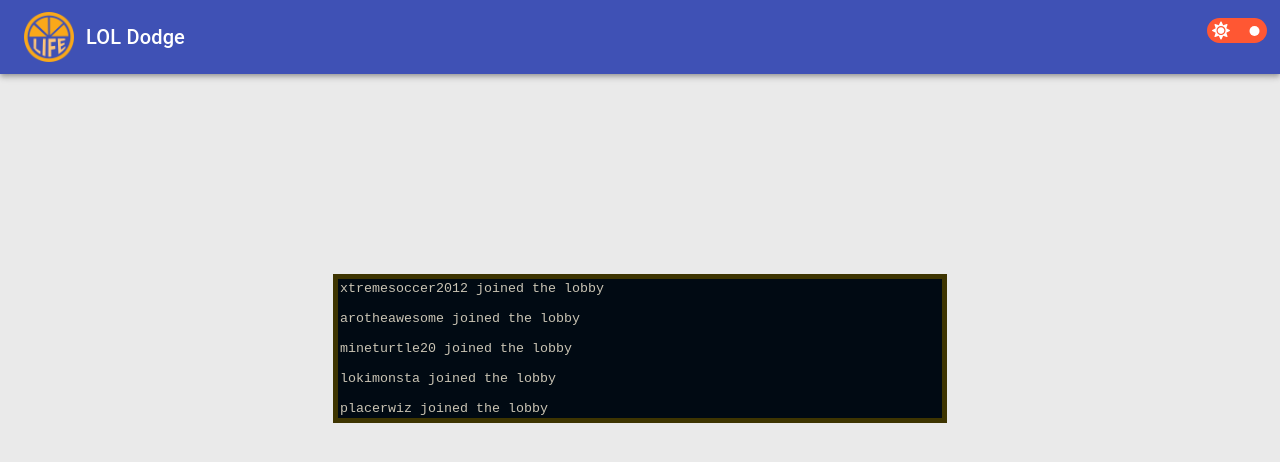
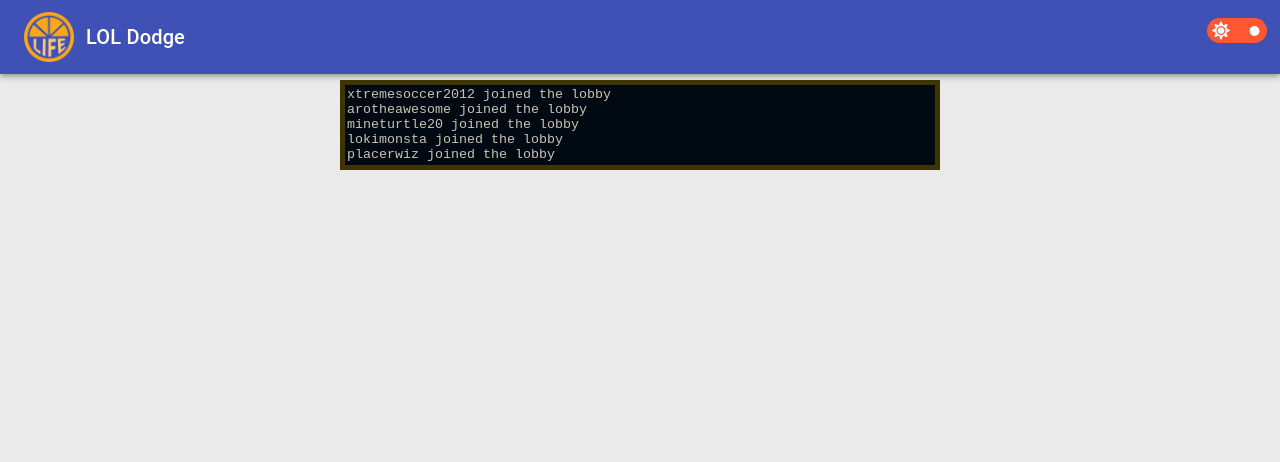
Before and after one commit to braydenwerner/LOL-Primate, a Next.js app: page / in a window 1280 px wide. Shown: the top 462 px of the page. Built offline with nearby package versions, Linux system fonts and the light colour scheme; no server answers.

Commit message:
added styling

```diff
--- a/src/components/elements/SummonerProfileCard/SummonerProfileCard.styled.ts
+++ b/src/components/elements/SummonerProfileCard/SummonerProfileCard.styled.ts
@@ -1,9 +1,17 @@
 import styled from 'styled-components'
 import { LinearProgress } from '@material-ui/core'
+import { commonColors } from '../../../styles/theme'
 
-export const ProfileIcon = styled.img`
-    border-radius: 20px;
+export const Winrate = styled.div`
+    position: relative;
+    bottom: 12px;
+    background-color: ${commonColors.red};
+    border-radius: 15px;
+    font-size: 20px;
+    padding: 5px;
+
 `
+
 
 export const ProfileContainer = styled.div`
     display: flex;
@@ -29,10 +37,19 @@ export const WinLossContainer = styled.div`
 export const ProgressBar = styled(LinearProgress)`
     width: 55%;
 `
-
-export const LPDiv = styled.div`
+export const LPDivContainer = styled.div`
+    background-color: ${commonColors.red};
+    border-radius: 50px;
     position: relative;
     top: 15px;
+    padding: 4px;
+`
+export const LPDiv = styled.div`
+`
+
+export const SummonerTierContainer = styled.div`
+    background-color: ${(props) => props.theme.secondary};
+    border-radius: 105px;
 `
 
 export const RankContainer = styled.div`
@@ -40,14 +57,21 @@ export const RankContainer = styled.div`
     justify-content: center;
     position: relative;
     bottom: 15px;
-    background-color: #C6493A;
+    background-color: ${commonColors.red};
     text-align: center;
     border-radius: 6px;
     width: 25px;
 `
 
+export const ProfileIcon = styled.img`
+position: relative;
+
+    margin-top: 20px;
+    border-radius: 20px;
+`
+
 export const SummonerLevel = styled.div`
-    background-color: #C6493A;
+    background-color: ${commonColors.red};
     position: relative;
     bottom: 12px;
     font-size: 12px;
--- a/src/components/elements/SummonerProfileCard/SummonerProfileCard.tsx
+++ b/src/components/elements/SummonerProfileCard/SummonerProfileCard.tsx
@@ -28,24 +28,35 @@ export const SummonerProfileCard: React.FC<SummonerProfileCardProps> = ({
 
   return (
     <Styled.ProfileContainer>
-      {winrate ? (
+      {summoner.tier ? (
         <>
-          <div style={winrate > 50 ? { color: 'GREEN' } : { color: 'RED' }}>WR: {winrate}%</div>
-          <Styled.LPDiv>{summoner.leaguePoints} lp</Styled.LPDiv>
-          <Image src={`/images/${(summoner.tier)?.toLowerCase()}.png`} alt={`${summoner.tier}-icon`} width={130} height={150} />
-          <Styled.RankContainer>
-            <div>{summoner.rank}</div>
-          </Styled.RankContainer>
+          <Styled.Winrate>WR: {winrate}%</Styled.Winrate>
+          <div>{summoner.name}</div>
+          <Styled.ProfileIcon width={90} height={90} src={`http://ddragon.leagueoflegends.com/cdn/${dataDragonAPIVersion}/img/profileicon/${summoner.profileIconId}.png`} />
+          <Styled.SummonerLevel>{summoner.summonerLevel}</Styled.SummonerLevel>
           <Styled.WinLossContainer>
             <div style={{ color: 'GREEN' }}>W: {summoner.wins}</div>
             <div style={{ color: 'RED' }}>L: {summoner.losses}</div>
           </Styled.WinLossContainer>
           <Styled.ProgressBar variant="determinate" value={winrate} />
+          <Styled.LPDivContainer>
+            <Styled.LPDiv>{summoner.leaguePoints} lp</Styled.LPDiv>
+          </Styled.LPDivContainer>
+          <Styled.SummonerTierContainer>
+            <Image src={`/images/${(summoner.tier)?.toLowerCase()}.png`} alt={`${summoner.tier}-icon`} width={130} height={150} />
+          </Styled.SummonerTierContainer>
+          <Styled.RankContainer>
+            <div>{summoner.rank}</div>
+          </Styled.RankContainer>
         </>
-      ) : (<div>No ranked data</div>)}
-      <div>{summoner.name}</div>
-      <Styled.ProfileIcon width={90} height={90} src={`http://ddragon.leagueoflegends.com/cdn/${dataDragonAPIVersion}/img/profileicon/${summoner.profileIconId}.png`} />
-      <Styled.SummonerLevel>{summoner.summonerLevel}</Styled.SummonerLevel>
+      ) : (
+        <>
+          <div>{summoner.name}</div>
+          <Styled.ProfileIcon width={90} height={90} src={`http://ddragon.leagueoflegends.com/cdn/${dataDragonAPIVersion}/img/profileicon/${summoner.profileIconId}.png`} />
+          <Styled.SummonerLevel>{summoner.summonerLevel}</Styled.SummonerLevel>
+          <div>No ranked data exists for this season</div>
+        </>
+      )}
     </Styled.ProfileContainer>
   );
 };
--- a/src/components/modules/SummonerStats/SummonerStats.tsx
+++ b/src/components/modules/SummonerStats/SummonerStats.tsx
@@ -22,12 +22,13 @@ export const SummonerStats: React.FC<SummonerStatsProps> = React.memo(({
   mostCommonLanes,
   mostCommonChampions,
 }) => {
+  console.log(mostCommonChampions)
   return (
     <Grid
       container
       direction="row"
       justify="center"
-      style={{ marginTop: '20px' }}
+      style={{ marginTop: '150px' }}
     >
       {Object.keys(summonerData).map(
         (summonerObjKey: string, i: number) => {
--- a/src/pages/ChampSelectPage.tsx
+++ b/src/pages/ChampSelectPage.tsx
@@ -64,7 +64,6 @@ export interface Lane {
 }
 
 const ChampSelectPage: React.FC = () => {
-  const [showInput, setShowInput] = useState<boolean>(true)
   const [isLoading, setIsLoading] = useState<boolean>(false);
   const [isLoaded, setIsLoaded] = useState<boolean>(false)
   const [summonerNames, setSummonerNames] = useState<string[]>([])
@@ -175,7 +174,6 @@ const ChampSelectPage: React.FC = () => {
       setMostCommonChampions(tempMostCommonChamps)
       setIsLoading(false)
       setIsLoaded(true)
-      setShowInput(false)
     }
 
     if (Object.keys(matchOverviewData).length > 0) populateMatchData()
@@ -228,31 +226,24 @@ const ChampSelectPage: React.FC = () => {
 
   return (
     <Wrapper>
+      <StyledTextField
+        onChange={handleTextChange}
+        placeholder={`xtremesoccer2012 joined the lobby\narotheawesome joined the lobby\nmineturtle20 joined the lobby\nlokimonsta joined the lobby\nplacerwiz joined the lobby`
+        }
+      />
+      {isLoaded && (
+        <SummonerStats
+          summonerData={summonerData}
+          mostCommonLanes={mostCommonLanes}
+          mostCommonChampions={mostCommonChampions}
+        />
+      )}
       {isLoading && (
         <LoadingContainer>
           <GuardSpinner size={100} />
           <div>Retrieving Summoner Data</div>
           <BarLoader color={'red'} width='100%' />
         </LoadingContainer>
-      )}
-      {showInput && (
-        <StyledTextField
-          onChange={handleTextChange}
-          placeholder={
-            `xtremesoccer2012 joined the lobby
-             \narotheawesome joined the lobby
-             \nmineturtle20 joined the lobby
-             \nlokimonsta joined the lobby
-             \nplacerwiz joined the lobby`
-          }
-        />)
-      }
-      {isLoaded && (
-        <SummonerStats
-          summonerData={summonerData}
-          mostCommonLanes={mostCommonLanes}
-          mostCommonChampions={mostCommonChampions}
-        />
       )}
     </Wrapper>
   )
@@ -268,10 +259,11 @@ const Wrapper = styled.div`
 `
 
 const StyledTextField = styled.textarea`
-  position: relative;
-  top: 25%;
+  position: absolute;
+  top: 10%;
   width: 600px;
-  height: 135px;
+  height: 90px;
+  box-sizing: border-box;
   border: 5px solid ${(props) =>
     props.theme.inputBorder};
   background-color: ${(props) =>
--- a/src/styles/theme.ts
+++ b/src/styles/theme.ts
@@ -3,22 +3,25 @@ export type ThemeType = typeof theme['light'];
 const theme = {
   light: {
     background: '#EAEAEA',
-    secondary: '#333341',
+    secondary: '#1F1F1F',
     primaryText: 'black',
     contrastBackground: '#cc3399',
     contrastText: '#EAEAEA',
     inputBackground: '#010A13',
     inputBorder: '#3E3501'
-
   },
   dark: {
     background: '#181A1B',
-    secondary: '#333B47',
+    secondary: '#1F1F1F',
     primaryText: 'white',
     contrastBackground: '#EAEAEA',
     contrastText: '#181A1B',
     inputBackground: '#010A13',
     inputBorder: '#3E3501'
-  }
+  },
+}
+
+export const commonColors = {
+  red: '#C6493A'
 }
 export default theme
```
Also changed, not shown: public/images/silver.png (added).
